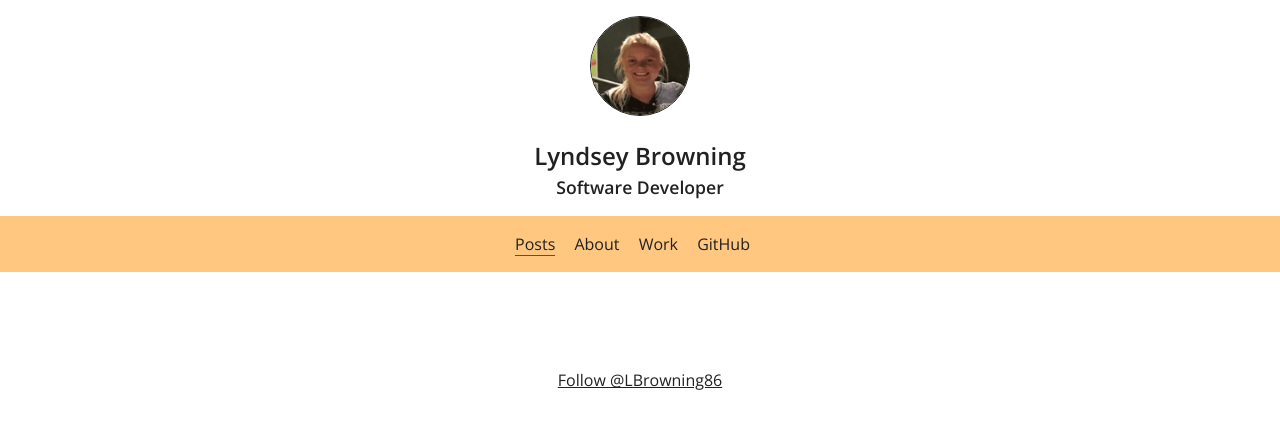
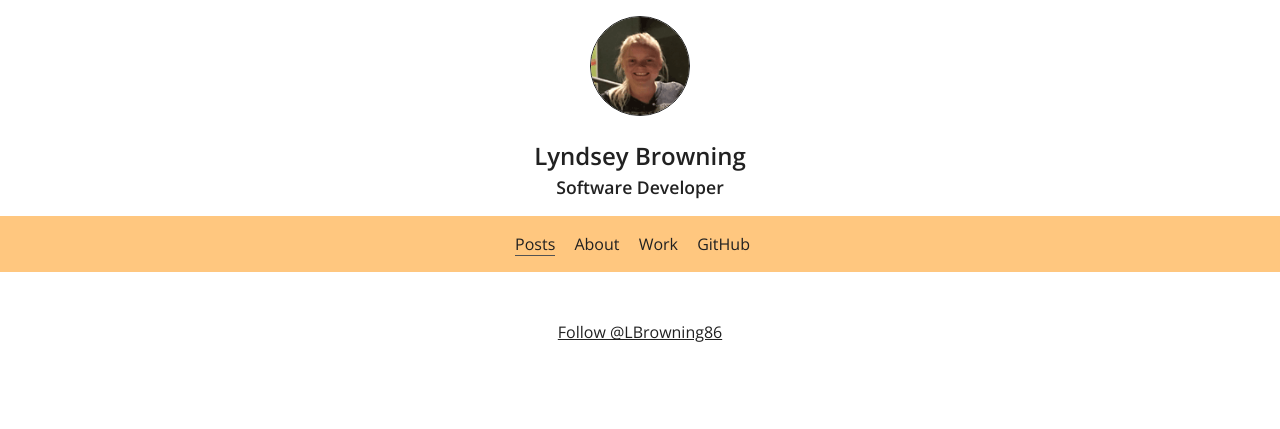
Before and after one commit to lyndseybrowning/lyndseybrowning.github.io, a Jekyll site: the page built from index.html, in a window 1280 px wide. Shown: the top 429 px of the page. Built offline with Jekyll 4.4.1, drawn with Linux system fonts in a browser that asks for light colours; the list of posts is cut into pages by our own code; comment, search, counter and statistics services are not loaded.

Commit message:
Updated default layout style

```diff
--- a/_layouts/default.html
+++ b/_layouts/default.html
@@ -5,13 +5,11 @@
   <body>
     {% include header.html %}
 
-    {% if page.title %}
-    <section class="container page-title">
-      <h3> {{page.title}} </h3>
+    <section>
+      <div class="container">
+          {{ content }}
+      </div>
     </section>
-    {% endif %}
-
-    {{ content }}
 
     {% include footer.html %}
   </body>
--- a/about/index.html
+++ b/about/index.html
@@ -3,7 +3,7 @@
 title: About Me
 ---
 
-  <section class="container">
+<h1 class="page-title"> About Me </h1>
 <div class="grid-8">
     <p> My name is Lyndsey and I'm a Software Developer. I develop using C#, JavaScript/jQuery and HTML/CSS/SCSS. </p>
 
@@ -33,4 +33,3 @@
 
   <span> Source code for both games can be found on my <a href="https://github.com/lyndseybrowning/" target="_blank"> GitHub </a></span>
 </div>
-  </section>
--- a/index.html
+++ b/index.html
@@ -3,11 +3,12 @@
 meta: Posts about JavaScript, jQuery and Front End Development.
 ---
 
-  <section class="container">
+
 {% if paginator.posts == null %}
   <p> No posts yet, but I'm working on it! </p>
 {% else %}
-    <ul class="posts-list page-title">
+
+<ul class="posts-list">
   {% for post in paginator.posts %}
     <li class="post">
 				<a href="{{ post.url }}" class="post__link">
@@ -40,5 +41,3 @@
   {% endif %}
 </div>
 {% endif %}
-
-  </section>
--- a/work/index.html
+++ b/work/index.html
@@ -3,8 +3,8 @@
 title: Work
 ---
 
-  <section class="container page-content">
-    <div class="grid-10">
+<h1 class="page-title"> Work </h1>
+<div class="grid-10 page-content">
   <p>
     I work for a small company in the Welsh valleys called Riskmonitor. We provide software for managing statutory compliance as well as HR management and coaching software. Some of the technologies I use on a daily basis:
   </p>
@@ -31,4 +31,3 @@
     </ul>
   </p>
 </div>
-  </section>
```
Also changed, not shown: _layouts/post.html (+9 -7 lines), build/style.min.css. Lines whose indentation alone changed are shown as unchanged.
